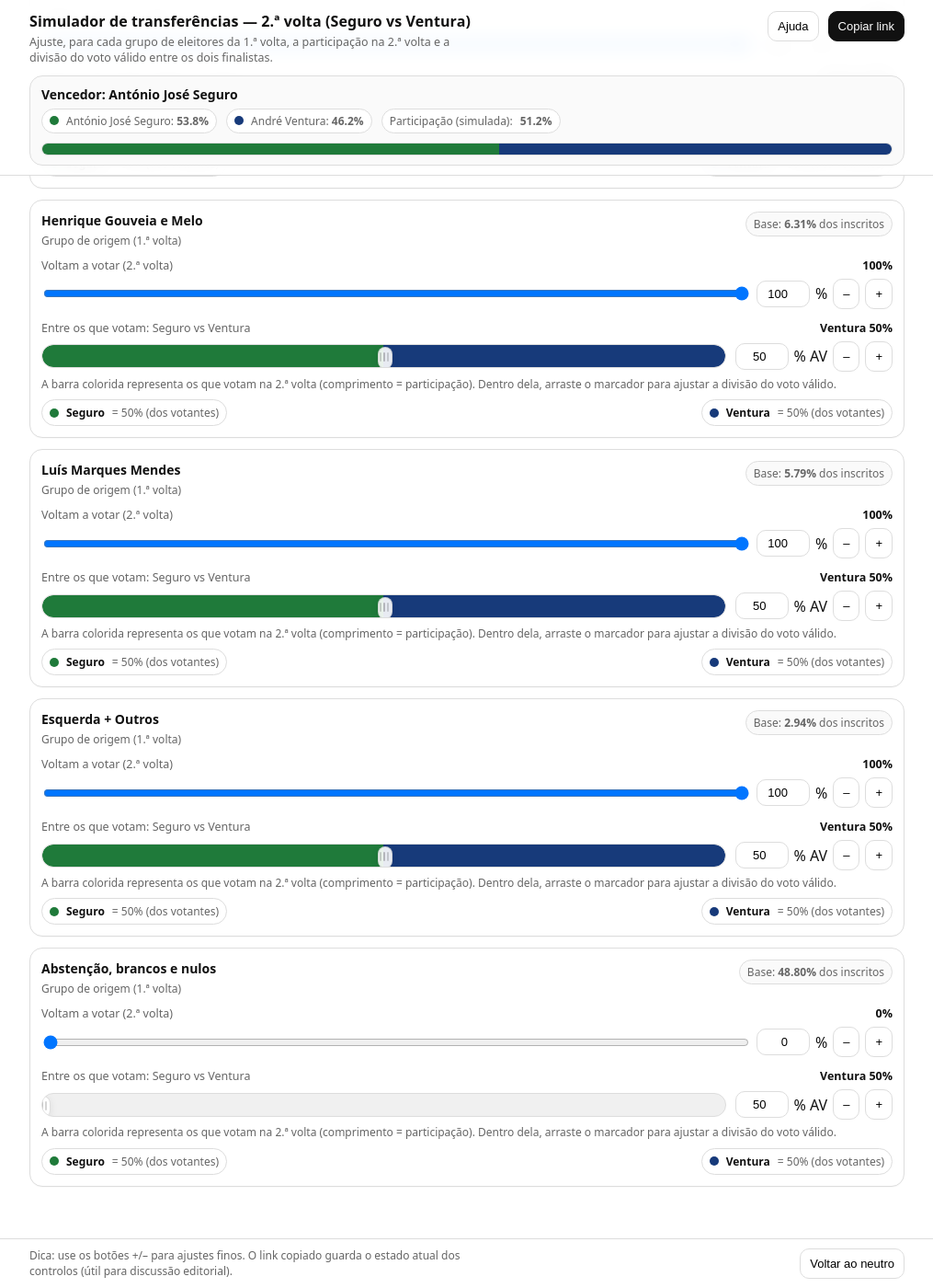
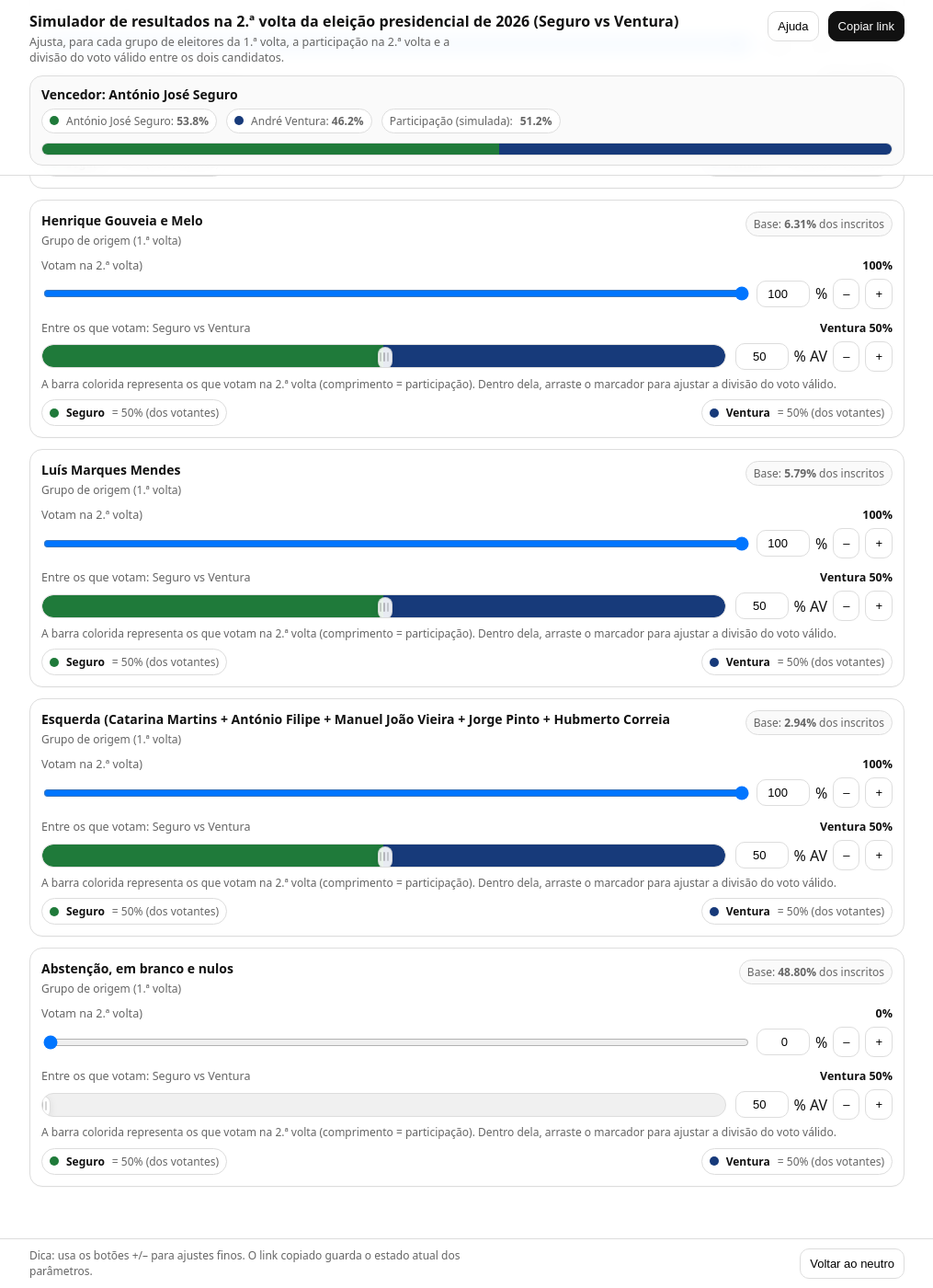
Before and after one commit to joaocancela/joaocancela.github.io, a Jekyll site: the page presidenciais/index.html, which Jekyll copies as it is, in a window 1280 px wide and 1400 px high, scrolled down 915 px. Shown: the whole window at 92% size, without its empty margins (132-1147 px from the left). Built offline with Jekyll 4.4.1, drawn with Linux system fonts in a browser that asks for light colours; some of the changed text lies outside the part shown.

Commit message:
Update index.html

```diff
--- a/presidenciais/index.html
+++ b/presidenciais/index.html
@@ -413,9 +413,9 @@
     <div class="stickyInner">
       <div class="titleRow">
         <div>
-          <h1>Simulador de transferências — 2.ª volta (Seguro vs Ventura)</h1>
+          <h1>Simulador de resultados na 2.ª volta da eleição presidencial de 2026 (Seguro vs Ventura)</h1>
           <div class="subtle">
-            Ajuste, para cada grupo de eleitores da 1.ª volta, a participação na 2.ª volta e a divisão do voto válido entre os dois finalistas.
+            Ajusta, para cada grupo de eleitores da 1.ª volta, a participação na 2.ª volta e a divisão do voto válido entre os dois candidatos.
           </div>
         </div>
         <div class="topBtns">
@@ -448,11 +448,11 @@
     </div>
 
     <details id="helpBox">
-      <summary>O que isto faz (nota editorial)</summary>
+      <summary>O que é que isto faz?</summary>
       <p>
-        Os grupos são definidos pelo comportamento na 1.ª volta. Para cada grupo, escolhe-se (i) a percentagem que volta a votar na 2.ª volta; e
-        (ii) entre os que votam, a divisão do voto válido entre os dois finalistas.
-        Neste protótipo assume-se que, quem vota na 2.ª volta, escolhe um dos dois (sem branco/nulo na simulação). O objetivo é explorar cenários, não prever resultados.
+        Os grupos são definidos pelo comportamento na 1.ª volta. Para cada grupo, escolhe-se (i) a percentagem que volta/passa a votar na 2.ª volta; e
+        (ii) entre os que votam, a divisão do voto válido entre os dois candidatos.
+        Assume-se que, quem vota na 2.ª volta, escolhe um dos dois (sem branco/nulo na simulação). O objetivo é explorar cenários, não prever resultados.
       </p>
     </details>
 
@@ -462,7 +462,7 @@
   <div class="foot">
     <div class="footInner">
       <div class="note">
-        Dica: use os botões +/– para ajustes finos. O link copiado guarda o estado atual dos controlos (útil para discussão editorial).
+        Dica: usa os botões +/– para ajustes finos. O link copiado guarda o estado atual dos parâmetros.
       </div>
       <div class="topBtns">
         <button id="btnResetToNeutral">Voltar ao neutro</button>
@@ -486,8 +486,8 @@ const GROUPS = [
   { key:"jcf", name:"João Cotrim de Figueiredo", votes:902571 },
   { key:"hgm", name:"Henrique Gouveia e Melo", votes:695091 },
   { key:"lmm", name:"Luís Marques Mendes", votes:637394 },
-  { key:"left_other", name:"Esquerda + Outros", votes: (116303 + 92589 + 60899 + 38536 + 10893 + 4622) },
-  { key:"abst", name:"Abstenção, brancos e nulos", votes: (INSCRITOS - VOTANTES_1V) + 61226 + 65381 }
+  { key:"left_other", name:"Esquerda (Catarina Martins + António Filipe + Manuel João Vieira + Jorge Pinto + Hubmerto Correia", votes: (116303 + 92589 + 60899 + 38536 + 10893 + 4622) },
+  { key:"abst", name:"Abstenção, em branco e nulos", votes: (INSCRITOS - VOTANTES_1V) + 61226 + 65381 }
 ];
 
 const FINAL_A = { label:"António José Seguro", colorVar:"--seguro" };
@@ -677,7 +677,7 @@ function buildCards(){
 
     /* Turnout */
     const turnoutLabel = el("div", { class:"ctrlLabel" }, [
-      el("span", { text: "Voltam a votar (2.ª volta)" }),
+      el("span", { text: "Votam na 2.ª volta)" }),
       el("strong", { id:`turnout_read_${g.key}`, text: state[g.key].turnout + "%" })
     ]);
 
```
